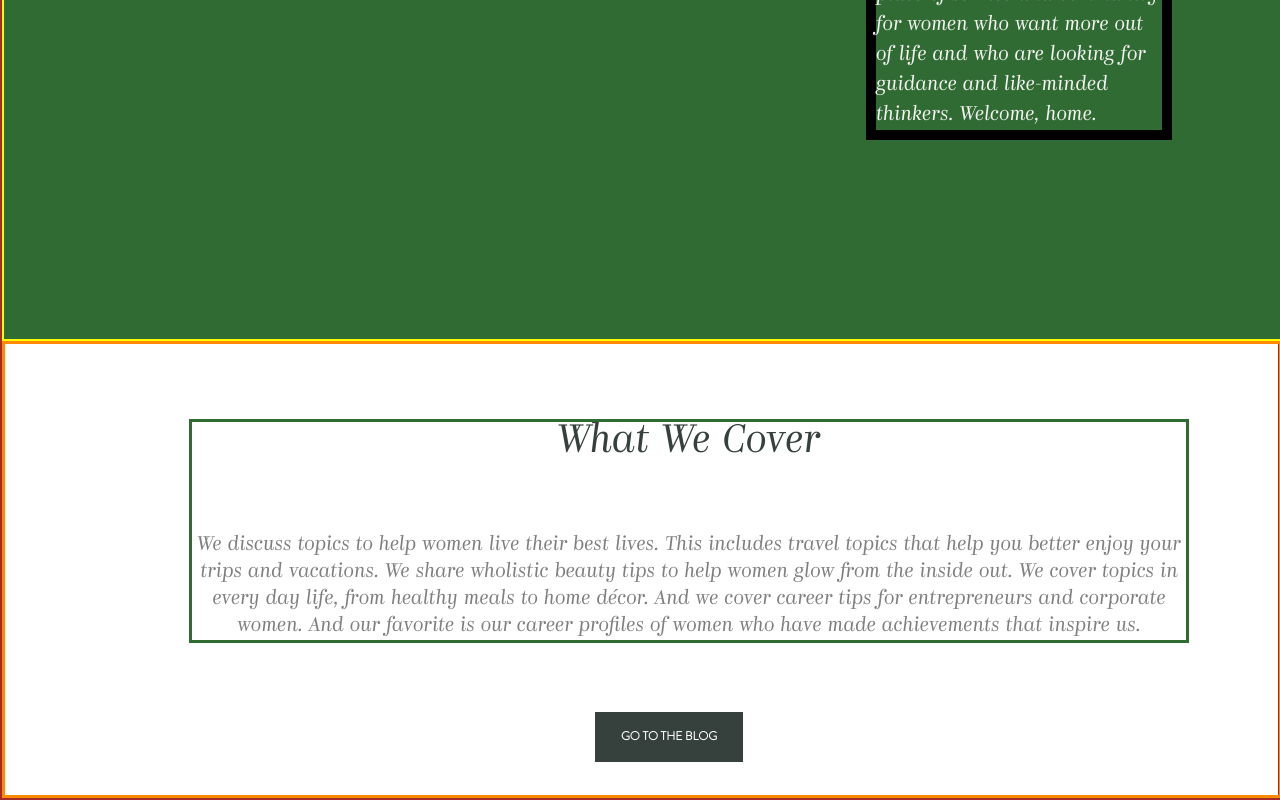
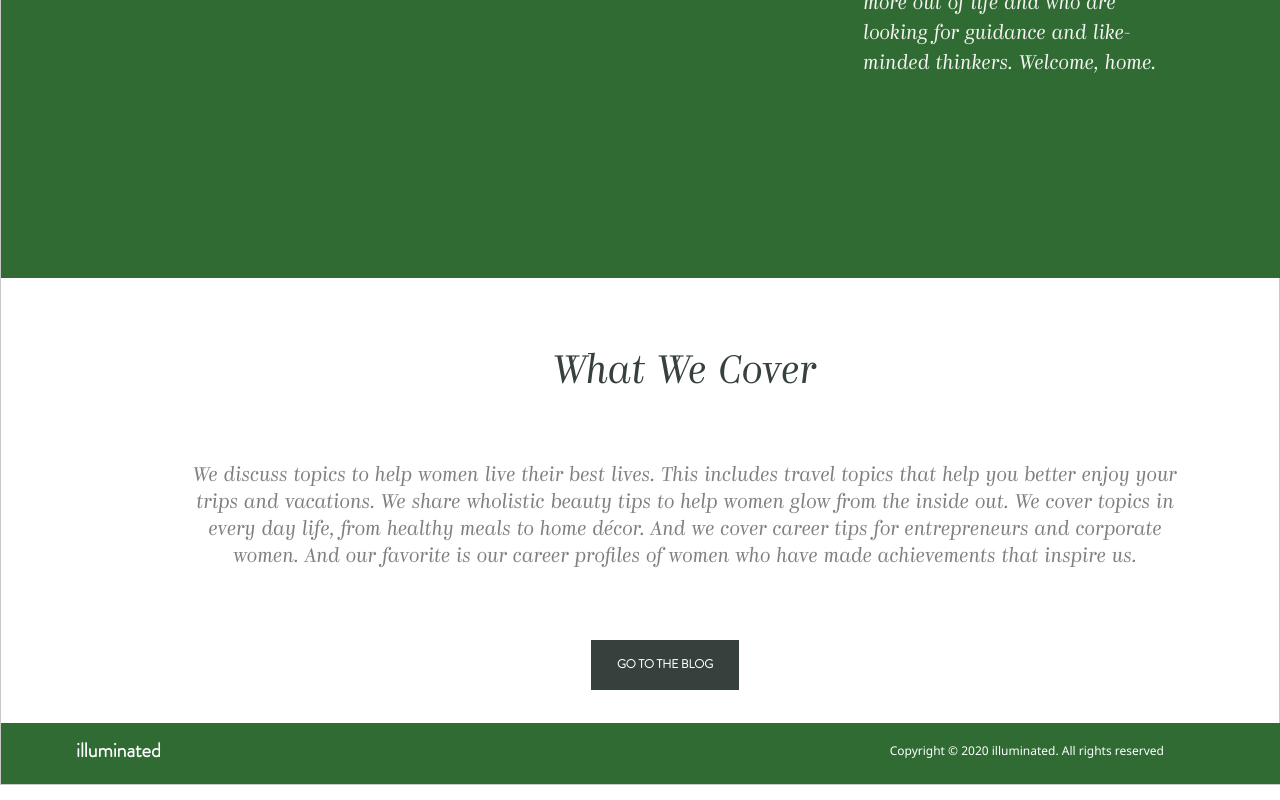
Before and after one commit to Inginson/Davaleba5, a plain HTML site: page index.html in a window 1280 px wide. Shown: the part 602-1402 px from the top of the page. Drawn offline with Linux system fonts and the light colour scheme.

Commit message:
Finished Footer
მოვაცილე ბორდერები. ფონტებში ვერ დავემთხვიე Xd მიწერდა missing fonts არ ვიცი ჩემთან არ ჩანდა თუ რა პრობლემა იყო.  ჰედერში ილუმინეითედს რა ფონტიც უწერია ის დახრილი და გაკრული ხელით ნაწერია. learning curve რომ ჩავიწერე საერთოდ არ დაემთხვა ამიტომ შევცვალე სხვით.  არტიკლში მომიწია ცოტათი კონტეინერის სიგანის გაზრდა ტექსტი, რომ ისე დალაგებულიყო როგორც იქს დიში იყო. ეგეც ალბათ, არასწორი ან ცუდი ფონტის ბრალია.

```diff
--- a/css/style.css
+++ b/css/style.css
@@ -1,17 +1,15 @@
 .container {
   width: 1280px;
   margin: 0 auto;
-  border: 2px solid brown;
+  border: 1px solid rgb(201, 201, 201)
 }
 
 .header {
   width: 1280px;
-  border: 2px solid blue;
 }
 
 .logo {
   display: inline-block;
-  border: 1px solid rebeccapurple;
   font-family: 'Kazimir';
   font-weight: 600;
   font-size: 70px;
@@ -29,7 +27,6 @@ ul {
 
 .headlist {
   display: inline-block;
-  border: 1px solid red;
   margin-right: 104px;
   font-family: 'Brandon Grotesque';
   font-size: 18px;
@@ -50,12 +47,10 @@ ul {
 .section {
   width: 1280px;
   background-color: #306B34;
-  border: 2px solid yellow;
 }
 
 .book {
   width: 679px;
-  border: 2px solid red;
   display: inline-block;
   vertical-align: middle;
   margin: 174px 0px 152px 90px;
@@ -65,7 +60,6 @@ ul {
   width: 306px;
   display: inline-block;
   vertical-align: middle;
-  border: 10px solid black;
   margin: 174px 0px 199px 89px;
 }
 
@@ -74,7 +68,6 @@ ul {
   font-size: 40px;
   margin: 0px;
   display: inline-block;
-  border: 1px solid red;
   vertical-align: middle;
   padding-bottom: 40px;
   font-size: 40px;
@@ -98,12 +91,10 @@ ul {
 
 .article{
   width: 1280px;
-  border: 3px solid darkorange;
 }
 
 .textbox2{
   width: 1000px;
-  border: 3px solid #306B34;
   display: block;
   margin: 75px 138px 69px 184px;
 
@@ -141,3 +132,32 @@ ul {
   font-size: 12px;
   cursor: pointer;
 }
+
+
+/* აქედან იწყება ფუტერი */
+
+.footer{
+  width: 1280px;
+  background-color: #306B34;
+  vertical-align: middle;
+  display: inline-block;
+}
+
+.text3{
+  display: inline-block;
+  font-family:'Brandon Grotesque';
+  font-size: 20px;
+  font-weight: bold;
+  color: white;
+  margin: 18px 0px 23px 75px;
+  vertical-align: middle;
+}
+
+.copyright{
+  display: inline-block;
+  font-family: 'Segoe UI', Tahoma, Geneva, Verdana, sans-serif;
+  font-size: 12px;
+  color: white;
+  margin: 18px 110px 23px 725px;
+  vertical-align: middle;
+}
--- a/index.html
+++ b/index.html
@@ -61,10 +61,23 @@
         </p>
       </div>
 
-        <button class="button">GO TO THE BLOG</button>
+      <button class="button">GO TO THE BLOG</button>
 
     </article>
 
+
+    <!-- აქედან იწყება ფუტერი -->
+
+
+    <footer class="footer">
+      <p class="text3">illuminated</p>
+
+      <p class="copyright">Copyright © 2020 illuminated. All rights reserved</p>
+
+
+
+
+    </footer>
 
   </div>
 </body>
```
